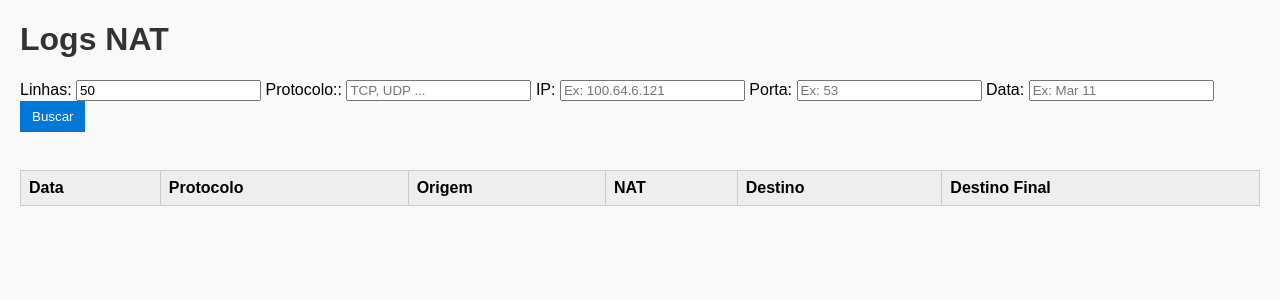
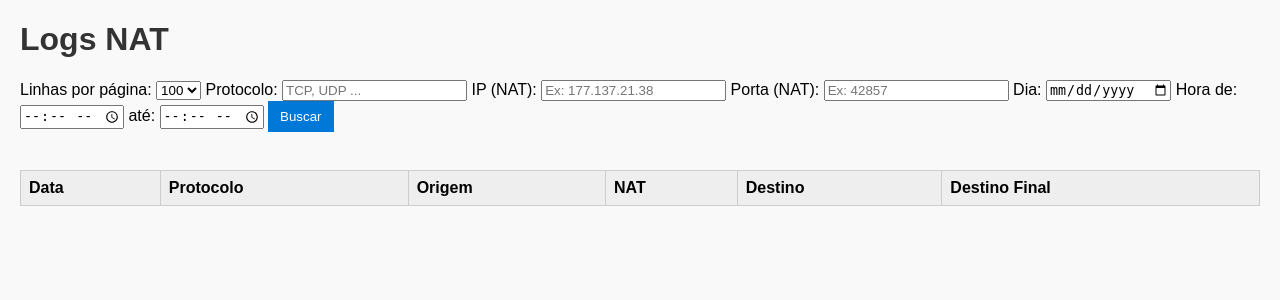
Before and after one commit to itallohmp/log-filter, a FastAPI app: page / in a window 1280 px wide. Shown: the top 300 px of the page. Run offline with FastAPI, Linux system fonts and the light colour scheme; lists and menus that the app fills with data are empty.

Commit message:
end-project

```diff
--- a/main.py
+++ b/main.py
@@ -1,22 +1,21 @@
 from fastapi import FastAPI, Request
 from fastapi.staticfiles import StaticFiles
 from fastapi.templating import Jinja2Templates
+from fastapi.responses import StreamingResponse
+
 import paramiko
-import subprocess
-import re
-import glob
-import os
+import json, re, glob, os, math, subprocess
+from datetime import datetime, time
+from typing import Optional
 
 app = FastAPI()
 
 app.mount("/static", StaticFiles(directory="static"), name="static")
 templates = Jinja2Templates(directory="templates")
 
-
 @app.get("/")
 def home(request: Request):
     return templates.TemplateResponse("index.html", {"request": request})
-
 
 # -------------------------------
 # SSH LOG FETCH
@@ -64,15 +63,13 @@ pattern = re.compile(
     r"\d+"
 )
 
+
 def parse_log_line(line: str):
-
     match = pattern.search(line)
-
     if not match:
         return None
 
     data, protocolo, origem, nat, destino, destino_final = match.groups()
-
     return {
         "data": data,
         "protocolo": protocolo,
@@ -84,102 +81,238 @@ def parse_log_line(line: str):
 
 
 # -------------------------------
-# FILTRO DE LOGS
+# UTIL: parse hora string robusta
+# -------------------------------
+
+def parse_time_str(h: str) -> Optional[time]:
+
+    if not h:
+        return None
+    for fmt in ("%H:%M", "%H:%M:%S", "%H:%M:%S.%f"):
+        try:
+            return datetime.strptime(h, fmt).time()
+        except Exception:
+            continue
+    return None
+
+
+# -------------------------------
+# FILTRO DE LOGS (STREAMING)
 # -------------------------------
 
 @app.get("/logs/filter")
 def filter_logs(
-    router_ip: str = "172.16.10.1",
-    client_ip: str | None = None,
-    porta: str | None = None,
-    data: str | None = None,
-    year: str = "2026",
-    month: str = "03",
-    day: str = "11",
-    keyword: str | None = None,
-    limit: int = 50
+    ip_rota: str = "172.16.10.1",
+    ip_nat: Optional[str] = None,
+    porta_nat: Optional[str] = None,
+    ano: str = "2026",
+    mes: str = "03",
+    dia: str = "11",
+    hora_de: Optional[str] = None,
+    hora_ate: Optional[str] = None,
+    palavra_chave: Optional[str] = None,
+    pagina: int = 1,
+    tamanho_pagina: int = 100
 ):
     script_download = "/home/plog/venv/logs/modulos/script-download-logs.sh"
     script_descompacta = "/home/plog/venv/logs/modulos/script-descompacta-log.sh"
 
-    path = f"/home/plog/venv/logs/{router_ip}/{year}/{month}/{day}"
+    caminho = f"/home/plog/venv/logs/{ip_rota}/{ano}/{mes}/{dia}"
 
     try:
-        print("Buscando logs em:", path)
+        print("Buscando logs em:", caminho)
 
-        arquivos_bz = glob.glob(f"{path}/*.bz")
-        arquivos_log = glob.glob(f"{path}/*.log")
+        arquivos_bz = glob.glob(f"{caminho}/*.bz")
+        arquivos_log = glob.glob(f"{caminho}/*.log")
 
-        # Se não tiver nenhum log, tenta baixar
         if not arquivos_bz and not arquivos_log:
             print("Logs não encontrados, baixando...")
             subprocess.run(
-                ["bash", script_download, router_ip, year, month, day],
+                ["bash", script_download, ip_rota, ano, mes, dia],
                 check=True,
                 timeout=120
             )
-            arquivos_bz = glob.glob(f"{path}/*.bz")
-            arquivos_log = glob.glob(f"{path}/*.log")
+            arquivos_bz = glob.glob(f"{caminho}/*.bz")
+            arquivos_log = glob.glob(f"{caminho}/*.log")
 
         if not arquivos_bz and not arquivos_log:
+            print("Nenhum arquivo de log encontrado após tentativa de download")
             return {"erro": "Nenhum log encontrado"}
 
-        # Se só existir .bz, descompacta e atualiza lista de .log
         if arquivos_bz and not arquivos_log:
             print("Descompactando arquivos .bz...")
             subprocess.run(
-                ["bash", script_descompacta, router_ip, year, month, day],
+                ["bash", script_descompacta, ip_rota, ano, mes, dia],
                 check=True,
                 timeout=120
             )
-            arquivos_log = glob.glob(f"{path}/*.log")
+            arquivos_log = glob.glob(f"{caminho}/*.log")
 
         if not arquivos_log:
+            print("Nenhum .log após descompactar")
             return {"erro": "Nenhum log encontrado após descompactar"}
 
+        print("Usando logs descompactados (.log)")
+
         # -----------------------------
-        # Raciocínio do .log: sempre grep
+        # Ordenar arquivos numericamente por sufixo e selecionar por intervalo de horas
+        # Arquivos esperados: 00.log ... 23.log
         # -----------------------------
-        print("Usando logs descompactados (.log)")
-        arquivos = arquivos_log[:50]
-        arquivos_str = " ".join(arquivos)
+        def chave_ordenacao_numerica(p):
+            nome = os.path.basename(p)
+            nums = re.findall(r"(\d+)", nome)
+            if not nums:
+                return nome
+            return int(nums[-1])
 
-        if keyword:
-            cmd = f"grep '{keyword}' {arquivos_str} | tail -n {limit}"
+        arquivos_ordenados = sorted(arquivos_log, key=chave_ordenacao_numerica)
+
+        # se não houver filtro de hora, usa todos (limitado a 50)
+        if not hora_de and not hora_ate:
+            arquivos = arquivos_ordenados[:50]
         else:
-            cmd = f"tail -n {limit} {arquivos_str}"
+            # extrai horas solicitadas (apenas a parte HH)
+            try:
+                hora_inicio = int(hora_de.split(":")[0]) if hora_de else 0
+            except Exception:
+                hora_inicio = 0
+            try:
+                hora_fim = int(hora_ate.split(":")[0]) if hora_ate else 23
+            except Exception:
+                hora_fim = 23
 
-        print("Executando:", cmd)
+            if hora_inicio <= hora_fim:
+                horas_incluir = set(range(hora_inicio, hora_fim + 1))
+            else:
+                horas_incluir = set(range(hora_inicio, 24)) | set(range(0, hora_fim + 1))
 
-        result = subprocess.run(
-            cmd,
-            shell=True,
-            capture_output=True,
-            text=True,
-            timeout=30
-        )
+            def hora_do_arquivo(p):
+                nome = os.path.basename(p)
+                m = re.search(r"(\d{1,2})(?=\D*\.log$)", nome)
+                if not m:
+                    nums = re.findall(r"(\d+)", nome)
+                    if not nums:
+                        return None
+                    return int(nums[-1]) % 24
+                try:
+                    return int(m.group(1)) % 24
+                except Exception:
+                    return None
 
-        linhas = result.stdout.splitlines()
-        processados = []
+            arquivos_filtrados = []
+            for p in arquivos_ordenados:
+                h = hora_do_arquivo(p)
+                if h is None:
+                    continue
+                if h in horas_incluir:
+                    arquivos_filtrados.append(p)
 
-        for line in linhas:
-            if client_ip and client_ip not in line:
-                continue
-            if porta and f":{porta}" not in line:
-                continue
-            if data and data not in line:
-                continue
+            arquivos = arquivos_filtrados[:50]
 
-            parsed = parse_log_line(line)
-            if parsed:
-                processados.append(parsed)
-            else:
-                processados.append({"linha": line})
+        print(f"Arquivos selecionados (ordenados): {arquivos}")
 
-        return {
-            "logs": processados,
-            "raw_logs": linhas
-        }
+        # preparar filtros de hora
+        hora_inicio_obj = parse_time_str(hora_de) if hora_de else None
+        hora_fim_obj = parse_time_str(hora_ate) if hora_ate else None
+
+        regex_palavra = None
+        if palavra_chave:
+            try:
+                regex_palavra = re.compile(palavra_chave, re.IGNORECASE)
+            except re.error:
+                regex_palavra = re.compile(re.escape(palavra_chave), re.IGNORECASE)
+
+        # Calculando paginação (skip/limit)
+        indice_inicio = max(0, (pagina - 1) * tamanho_pagina)
+        indice_fim = indice_inicio + tamanho_pagina
+
+        print(f"Filtros: ip_nat={ip_nat}, porta_nat={porta_nat}, hora_de={hora_de}, hora_ate={hora_ate}, palavra_chave={palavra_chave}")
+        print(f"Paginação: pagina={pagina}, tamanho_pagina={tamanho_pagina}, inicio={indice_inicio}, fim={indice_fim}")
+
+        def stream_logs():
+            contador_encontrados = 0
+
+            # Iterando arquivo por arquivo na ordem correta e enviar resultados conforme encontrados
+            for arquivo in arquivos:
+                print("Lendo arquivo:", arquivo)
+                try:
+                    with open(arquivo, "r", errors="ignore") as fh:
+                        for raw_line in fh:
+                            line = raw_line.strip()
+                            if not line:
+                                continue
+
+                            if regex_palavra and not regex_palavra.search(line):
+                                continue
+
+                            parseado = parse_log_line(line)
+
+                            if not parseado:
+                                if ip_nat or porta_nat:
+                                    continue
+                                hora_match = re.search(r"\b(\d{2}:\d{2}(?::\d{2}(?:\.\d+)?)?)\b", line)
+                                if hora_match:
+                                    hora_str = hora_match.group(1)
+                                    hora_obj = parse_time_str(hora_str)
+                                    if hora_obj:
+                                        if hora_inicio_obj and hora_obj < hora_inicio_obj:
+                                            continue
+                                        if hora_fim_obj and hora_obj > hora_fim_obj:
+                                            continue
+                                parseado = {"linha": line}
+                            else:
+                                # filtro por NAT (ip_nat e porta_nat devem bater com parsed["nat"])
+                                if ip_nat:
+                                    nat_field = parseado.get("nat", "")
+                                    nat_ip = nat_field.split(":")[0] if ":" in nat_field else nat_field
+                                    if nat_ip != ip_nat:
+                                        continue
+                                if porta_nat:
+                                    nat_field = parseado.get("nat", "")
+                                    if ":" in nat_field:
+                                        nat_port = nat_field.split(":")[1]
+                                        if nat_port != porta_nat:
+                                            continue
+                                    else:
+                                        continue
+
+                                # filtro por hora usando o campo data (se disponível) ou buscando hora na linha
+                                hora_obj = None
+                                campo_data = parseado.get("data")
+                                if campo_data:
+                                    hora_match = re.search(r"(\d{2}:\d{2}:\d{2}(?:\.\d+)?)", campo_data)
+                                    if hora_match:
+                                        hora_obj = parse_time_str(hora_match.group(1))
+                                if not hora_obj:
+                                    hora_match = re.search(r"\b(\d{2}:\d{2}(?::\d{2}(?:\.\d+)?)?)\b", line)
+                                    if hora_match:
+                                        hora_obj = parse_time_str(hora_match.group(1))
+
+                                if (hora_inicio_obj or hora_fim_obj) and hora_obj:
+                                    if hora_inicio_obj and hora_obj < hora_inicio_obj:
+                                        continue
+                                    if hora_fim_obj and hora_obj > hora_fim_obj:
+                                        continue
+                                if (hora_inicio_obj or hora_fim_obj) and not hora_obj:
+                                    continue
+
+                            # chegou aqui: linha passou em todos os filtros
+                            if contador_encontrados >= indice_inicio and contador_encontrados < indice_fim:
+                                out_obj = parseado if isinstance(parseado, dict) else {"linha": line}
+                                yield json.dumps(out_obj, ensure_ascii=False) + "\n"
+                            contador_encontrados += 1
+
+                            if contador_encontrados >= indice_fim:
+                                print("Alcançado limite de paginação, finalizando stream.")
+                                return
+
+                except Exception as e:
+                    print(f"Erro ao ler arquivo {arquivo}: {e}")
+                    continue
+
+            print("Fim dos arquivos. Total achados:", contador_encontrados)
+
+        return StreamingResponse(stream_logs(), media_type="application/x-ndjson")
 
     except subprocess.TimeoutExpired:
         return {"erro": "Processamento demorou demais"}
@@ -187,8 +320,6 @@ def filter_logs(
         return {"erro": f"Erro ao executar script: {str(e)}"}
     except Exception as e:
         return {"erro": str(e)}
-
-
 
 # -------------------------------
 # LOGS DIRETO DO SSH
@@ -204,9 +335,7 @@ def logs(limit: int = 50):
     processados = []
 
     for line in linhas:
-
         parsed = parse_log_line(line)
-
         if parsed:
             processados.append(parsed)
 
--- a/static/script.js
+++ b/static/script.js
@@ -1,68 +1,193 @@
+// script.js
+// Leitura em streaming NDJSON do backend e renderização incremental na tabela.
+// Mantém mudanças mínimas na UI e usa AbortController para cancelar fetch anterior.
+
+let currentPage = 1;
+let currentTotalPages = 1;
+let currentController = null;
+
 document.addEventListener("DOMContentLoaded", function () {
-
-    document.getElementById("btnBuscar").addEventListener("click", buscarLogs);
-
+    document.getElementById("btnBuscar").addEventListener("click", () => buscarLogs(1));
+    // opcional: buscar ao carregar com valores padrão
+    // buscarLogs(1);
 });
 
-async function buscarLogs() {
-
-    const lines = document.getElementById("lines").value;
+function buildUrl(page = 1) {
+    const pageSize = document.getElementById("pageSize").value;
     const keyword = document.getElementById("keyword").value;
     const ip = document.getElementById("ip").value;
     const porta = document.getElementById("porta").value;
-    const data = document.getElementById("data").value;
+    const day = document.getElementById("day").value;       // YYYY-MM-DD
+    const hourFrom = document.getElementById("hour_from").value; // HH:MM
+    const hourTo = document.getElementById("hour_to").value;     // HH:MM
 
-    let url = `/logs/filter?limit=${lines}`;
+    let url = `/logs/filter?page=${page}&page_size=${pageSize}`;
 
-    if (keyword) {
-        url += `&keyword=${encodeURIComponent(keyword)}`;
+    if (keyword) url += `&keyword=${encodeURIComponent(keyword)}`;
+    if (ip) url += `&client_ip=${encodeURIComponent(ip)}`;
+    if (porta) url += `&porta=${encodeURIComponent(porta)}`;
+    if (day) {
+        const [year, month, dayPart] = day.split("-");
+        url += `&year=${encodeURIComponent(year)}&month=${encodeURIComponent(month)}&day=${encodeURIComponent(dayPart)}`;
+    }
+    if (hourFrom) url += `&hour_from=${encodeURIComponent(hourFrom)}`;
+    if (hourTo) url += `&hour_to=${encodeURIComponent(hourTo)}`;
+
+    return url;
 }
 
-    if (ip) {
-        url += `&client_ip=${encodeURIComponent(ip)}`;
+function clearTable() {
+    const tbody = document.querySelector("#tabelaLogs tbody");
+    tbody.innerHTML = "";
 }
 
-    if (porta) {
-        url += `&porta=${encodeURIComponent(porta)}`;
+function appendRow(obj) {
+    const tbody = document.querySelector("#tabelaLogs tbody");
+    // se o objeto for apenas {linha: "..."} mostramos a linha crua na primeira coluna
+    const data = obj.data || "";
+    const protocolo = obj.protocolo || "";
+    const origem = obj.origem || (obj.linha ? obj.linha : "");
+    const nat = obj.nat || "";
+    const destino = obj.destino || "";
+    const destino_final = obj.destino_final || "";
+
+    const tr = document.createElement("tr");
+    tr.innerHTML = `
+        <td>${escapeHtml(data)}</td>
+        <td>${escapeHtml(protocolo)}</td>
+        <td>${escapeHtml(origem)}</td>
+        <td>${escapeHtml(nat)}</td>
+        <td>${escapeHtml(destino)}</td>
+        <td>${escapeHtml(destino_final)}</td>
+    `;
+    tbody.appendChild(tr);
 }
 
-    if (data) {
-        url += `&data=${encodeURIComponent(data)}`;
+// simples escape para evitar injeção de HTML
+function escapeHtml(s) {
+    if (!s && s !== 0) return "";
+    return String(s)
+        .replace(/&/g, "&amp;")
+        .replace(/</g, "&lt;")
+        .replace(/>/g, "&gt;")
+        .replace(/"/g, "&quot;")
+        .replace(/'/g, "&#039;");
 }
 
-    console.log("URL chamada:", url);  // ajuda a debugar
+function renderPagination(page, totalPages) {
+    currentPage = page;
+    currentTotalPages = totalPages || 1;
+    const pagination = document.getElementById("pagination");
+    const prevDisabled = page <= 1 ? "disabled" : "";
+    const nextDisabled = page >= totalPages ? "disabled" : "";
 
-    const resp = await fetch(url);
-    const result = await resp.json();
-
-    const tbody = document.querySelector("#tabelaLogs tbody");
-    tbody.innerHTML = "";
-
-    const logs = result.logs || [];
-
-    if (logs.length > 0) {
-
-        logs.forEach(log => {
-
-            const row = `
-            <tr>
-                <td>${log.data}</td>
-                <td>${log.protocolo}</td>
-                <td>${log.origem}</td>
-                <td>${log.nat}</td>
-                <td>${log.destino}</td>
-                <td>${log.destino_final}</td>
-            </tr>
+    pagination.innerHTML = `
+        Página ${page} de ${totalPages || 1}
+        <button id="btnPrev" ${prevDisabled}>Anterior</button>
+        <button id="btnNext" ${nextDisabled}>Próxima</button>
     `;
 
-            tbody.innerHTML += row;
-
+    document.getElementById("btnPrev").addEventListener("click", () => {
+        if (page > 1) buscarLogs(page - 1);
     });
-
-    } else {
-
-        tbody.innerHTML = `<tr><td colspan="6">Nenhum log encontrado</td></tr>`;
-
+    document.getElementById("btnNext").addEventListener("click", () => {
+        if (page < totalPages) buscarLogs(page + 1);
+    });
 }
 
+async function buscarLogs(page = 1) {
+    // cancela fetch anterior se existir
+    if (currentController) {
+        currentController.abort();
+        currentController = null;
     }
+
+    clearTable();
+    document.getElementById("status").textContent = "Carregando...";
+    const url = buildUrl(page);
+    console.log("URL chamada:", url);
+
+    currentController = new AbortController();
+    const signal = currentController.signal;
+
+    try {
+        const resp = await fetch(url, { signal });
+
+        if (!resp.ok) {
+            const text = await resp.text();
+            document.getElementById("status").textContent = `Erro: ${resp.status}`;
+            console.error("Resposta não OK:", resp.status, text);
+            return;
+        }
+
+        // O backend envia NDJSON (uma linha JSON por resultado).
+        const reader = resp.body.getReader();
+        const decoder = new TextDecoder();
+        let { value: chunk, done } = await reader.read();
+        let buffer = "";
+        let receivedCount = 0;
+
+        // Se o backend não retorna total, tentamos inferir total_pages a partir do page_size
+        const pageSize = parseInt(document.getElementById("pageSize").value, 10);
+        let totalPagesGuess = page; // fallback
+
+        while (!done) {
+            buffer += decoder.decode(chunk, { stream: true });
+
+            // processa linhas completas (separadas por \n)
+            let lines = buffer.split("\n");
+            // mantém o último pedaço (pode ser parcial)
+            buffer = lines.pop();
+
+            for (const line of lines) {
+                const trimmed = line.trim();
+                if (!trimmed) continue;
+                try {
+                    const obj = JSON.parse(trimmed);
+                    appendRow(obj);
+                    receivedCount++;
+                } catch (e) {
+                    console.warn("Erro ao parsear linha NDJSON:", e, trimmed);
+                }
+            }
+
+            // ler próximo chunk
+            ({ value: chunk, done } = await reader.read());
+        }
+
+        // processa qualquer resto no buffer
+        if (buffer) {
+            const trimmed = buffer.trim();
+            if (trimmed) {
+                try {
+                    const obj = JSON.parse(trimmed);
+                    appendRow(obj);
+                    receivedCount++;
+                } catch (e) {
+                    console.warn("Erro ao parsear buffer final:", e, trimmed);
+                }
+            }
+        }
+
+        // Como o backend não envia total, assumimos que se recebeu menos que pageSize então é última página.
+        if (receivedCount < pageSize) {
+            totalPagesGuess = page;
+        } else {
+            // não sabemos total real; permitir próxima página
+            totalPagesGuess = page + 1;
+        }
+
+        renderPagination(page, totalPagesGuess);
+        document.getElementById("status").textContent = `Recebidos ${receivedCount} linhas.`;
+    } catch (err) {
+        if (err.name === "AbortError") {
+            document.getElementById("status").textContent = "Busca cancelada.";
+            console.log("Fetch abortado.");
+        } else {
+            document.getElementById("status").textContent = "Erro ao buscar logs.";
+            console.error("Erro no fetch:", err);
+        }
+    } finally {
+        currentController = null;
+    }
+}
--- a/templates/index.html
+++ b/templates/index.html
@@ -5,34 +5,42 @@
     <title>Logs NAT</title>
     <link rel="stylesheet" href="/static/style.css">
 </head>
-
 <body>
-
+    <header class="heading">
         <h1>Logs NAT</h1>
-
+    </header>
     <div class="filtros">
-    <label>Linhas:
-        <input type="number" id="lines" value="50">
+        <label>Linhas por página:
+            <select id="pageSize">
+                <option value="50">50</option>
+                <option value="100" selected>100</option>
+                <option value="200">200</option>
+            </select>
         </label>
-    <label>Protocolo::
+        <label>Protocolo:
             <input type="text" id="keyword" placeholder="TCP, UDP ...">
         </label>
-    <label>IP:
-        <input type="text" id="ip" placeholder="Ex: 100.64.6.121">
+        <label>IP (NAT):
+            <input type="text" id="ip" placeholder="Ex: 177.137.21.38">
         </label>
-    <label>Porta:
-        <input type="text" id="porta" placeholder="Ex: 53">
+        <label>Porta (NAT):
+            <input type="text" id="porta" placeholder="Ex: 42857">
         </label>
-    <label>Data:
-        <input type="text" id="data" placeholder="Ex: Mar 11">
+        <label>Dia:
+            <input type="date" id="day">
         </label>
+        <label>Hora de:
+            <input type="time" id="hour_from">
+        </label>
+        <label>até:
+            <input type="time" id="hour_to">
+        </label>
+
         <button id="btnBuscar">Buscar</button>
+        <span id="status" style="margin-left:10px"></span>
     </div>
-
     <br>
-
     <table id="tabelaLogs" border="1">
-
         <thead>
             <tr>
                 <th>Data</th>
@@ -43,12 +51,9 @@
                 <th>Destino Final</th>
             </tr>
         </thead>
-
         <tbody></tbody>
-
     </table>
-
+    <div id="pagination" style="margin-top:10px"></div>
     <script src="/static/script.js"></script>
-
 </body>
 </html>
```
Also changed, not shown: mainbackup.py (added, +85 -0 lines), 3 other files. Lines whose indentation alone changed are shown as unchanged.
